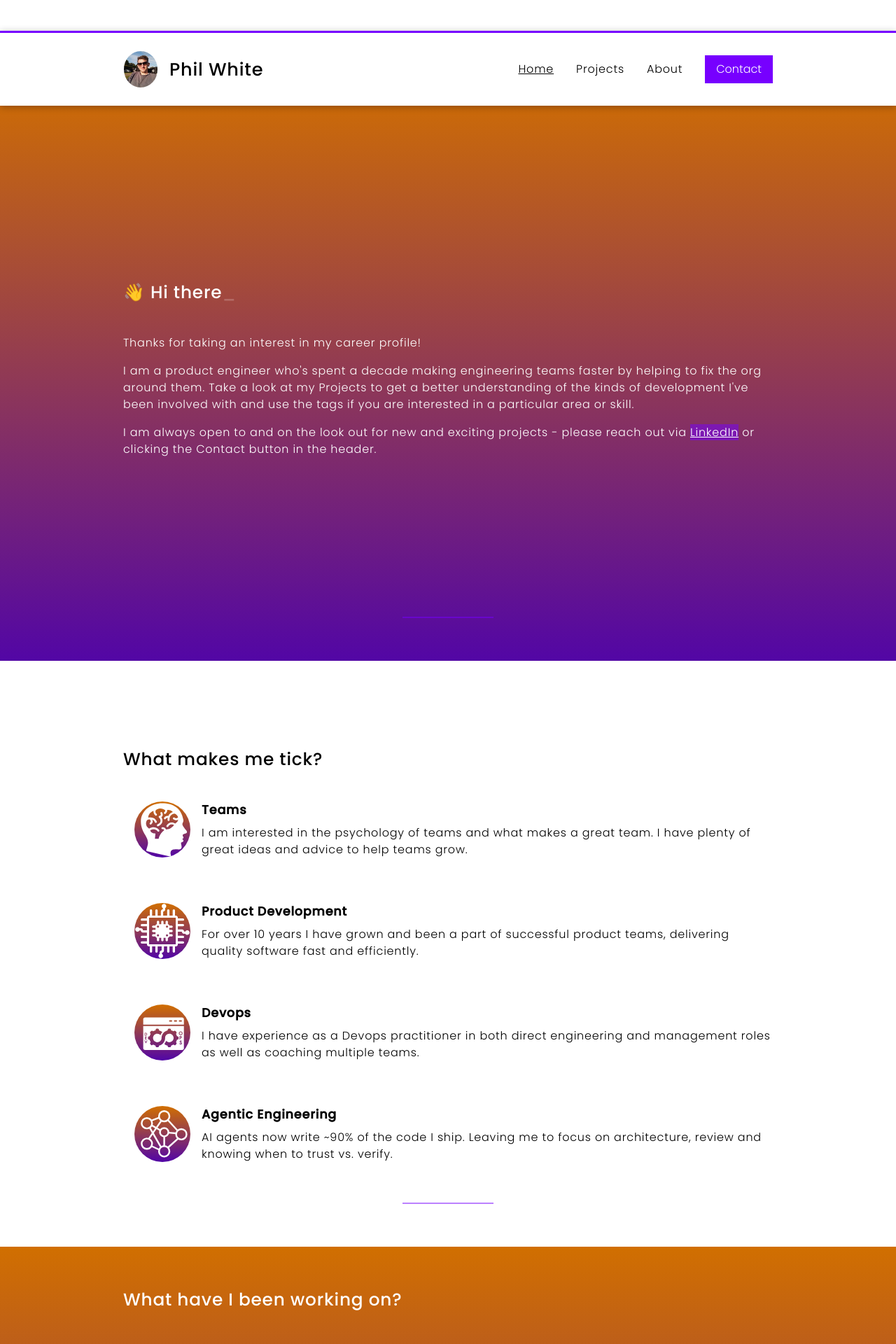
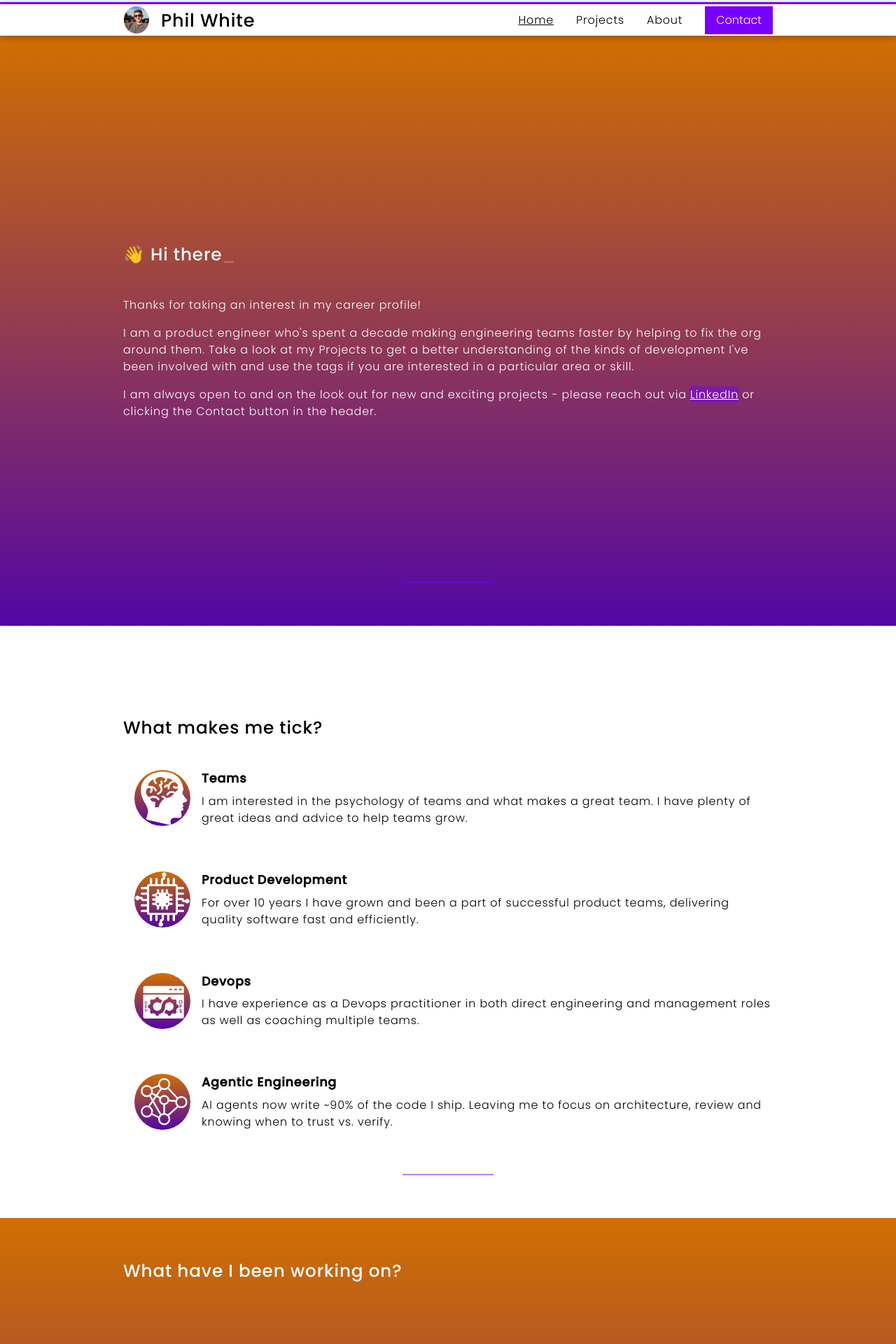
Before and after one commit to philwhiteuk/cv, a Jekyll site: the page built from pages/index.html, in a window 1280 px wide. Shown: the top 1920 px of the page at 70% size. Built offline with Jekyll 4.4.1, drawn with Linux system fonts in a browser that asks for light colours.

Commit message:
🐛 minor style bugs for mobile

```diff
--- a/_sass/theme/_base.scss
+++ b/_sass/theme/_base.scss
@@ -62,7 +62,11 @@
   font-weight: 500;
 }
 
-h1, h2 {
+h1 {
+  margin: 0.5rem 0;
+}
+
+h2 {
   margin: 2rem 0;
 }
 
--- a/_sass/theme/_header.scss
+++ b/_sass/theme/_header.scss
@@ -1,7 +1,7 @@
 body > header {
   border-top: 0.2rem solid $primary_highlight;
   box-shadow: 0 2px 10px rgba(0, 0, 0, 0.3);
-  min-height: 7vh;
+  min-height: 5vh;
   position: sticky;
   top: 0;
   width: 100%;
@@ -11,7 +11,7 @@
     align-items: center;
     gap: 0.5em;
     flex-flow: row nowrap;
-    margin: 0.5rem 0;
+    margin: 0;
   }
 
   nav {
@@ -26,7 +26,7 @@
       border: solid 1px transparent;
       border-radius: 50%;
       overflow: hidden;
-      width: 3rem;
+      width: 4vh;
 
       img {
         display: block;
--- a/_sass/theme/_homepage.scss
+++ b/_sass/theme/_homepage.scss
@@ -13,10 +13,10 @@
         flex-flow: row wrap;
         flex-direction: column;
         justify-content: space-around;
-        min-height: 94vh;
+        min-height: 95vh;
         position: relative;
-        scroll-margin-top: 7vh;
-        scroll-margin-bottom: 8em;
+        scroll-margin-top: 5vh;
+        scroll-margin-bottom: 5vh;
         scroll-snap-align: start;
         scroll-snap-stop: always;
         width: 100%;
--- a/_sass/theme/_projects.scss
+++ b/_sass/theme/_projects.scss
@@ -4,8 +4,6 @@
   box-sizing: border-box;
   gap: 1rem;
   padding: 1.5rem;
-  scroll-snap-align: center;
-  scroll-snap-stop: always;
 
   text-align: left;
   width: 100%;
@@ -89,3 +87,9 @@
   align-self: flex-end;
   margin-top: 1rem;
 }
+
+main#default article.project,
+main#tag article.project {
+  scroll-snap-align: center;
+  scroll-snap-stop: always;
+}
```
